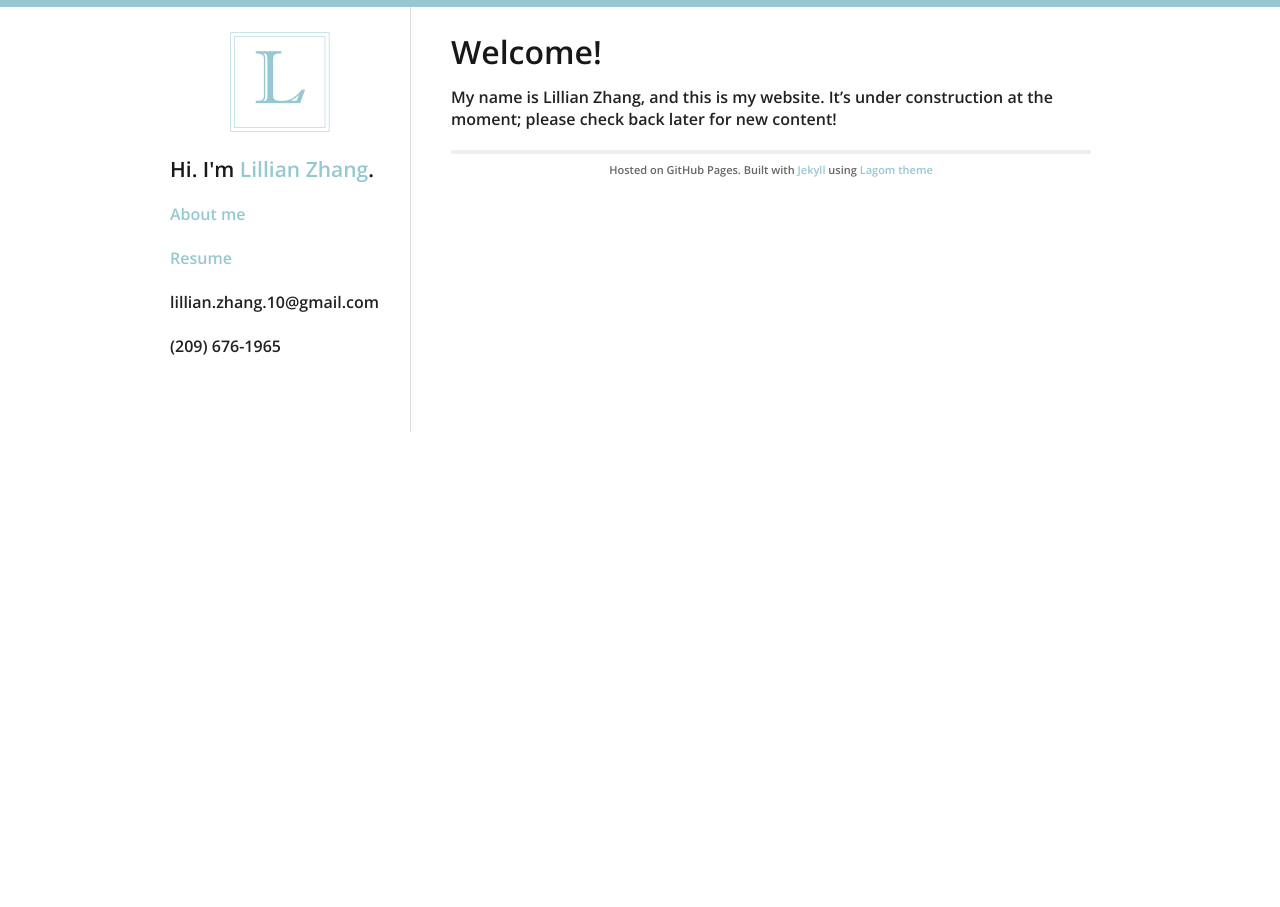
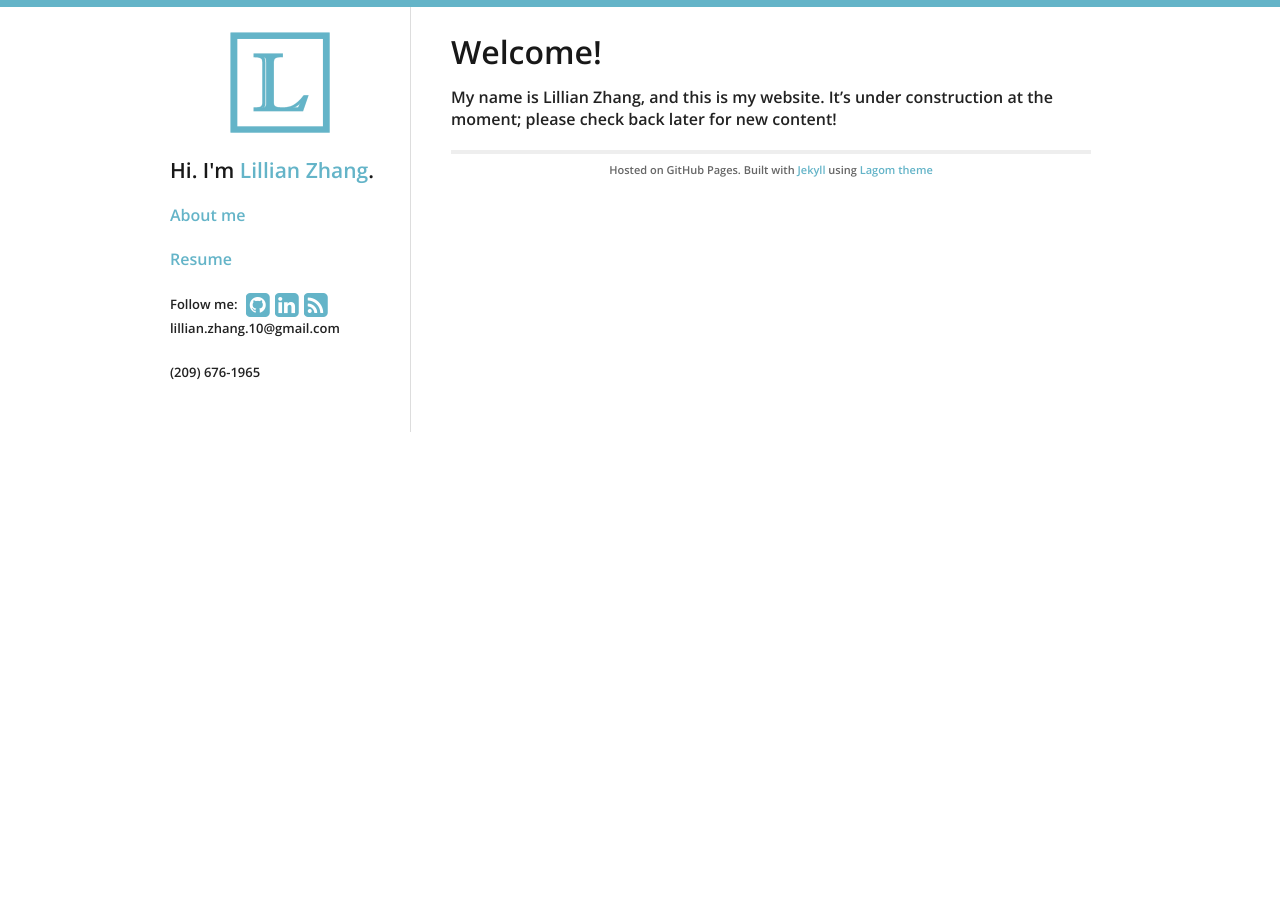
Before and after one commit to lillianzhang10/lillianzhang10.github.io-v1, a Jekyll site: the page built from index.md, in a window 1280 px wide. Built offline with Jekyll 4.4.1, drawn with Linux system fonts in a browser that asks for light colours; nearby versions of some CDN libraries; our own code applies the rules of GitHub Pages for plain Markdown files.

Commit message:
Updated logo and colors, included social

```diff
--- a/_data/theme.yml
+++ b/_data/theme.yml
@@ -1,11 +1,11 @@
 # Theme customization - please change from the defaults!
 
 # Color for top bar, links, etc
-highlight_color: '#96C8D2'
+highlight_color: '#64B4C8'
 
 # Profile links on the left sidebar, leave blank to ignore
 social:
-  #github: swanson
+  github: lillianzhang10
   #bitbucket: philipj
   #hacker_news: swanson
   #stackexchange: 348619
@@ -13,7 +13,7 @@ social:
   #twitter: _swanson
   #facebook: zuck
   #tumblr: animalygifs
-  #linkedin: philipjagielski
+  linkedin: lillian-zhang-b7bb5687
   #gplus: 110552447039675960964
   #gravatar: 86e6ff8f75f9daef42d53b7f8002fd95
   #flickr: johndoe
--- a/_includes/sidebar.html
+++ b/_includes/sidebar.html
@@ -15,7 +15,8 @@
     <p> <a href="resume.html">Resume</a> </p>
   </div>
 
-  <div id="contact info">
+  <div id="social">
+    {% include social.html %}
     <p> lillian.zhang.10@gmail.com </p>
     <p> (209) 676-1965 </p>
   </div>
```
Also changed, not shown: favicon.png, logo.png.
